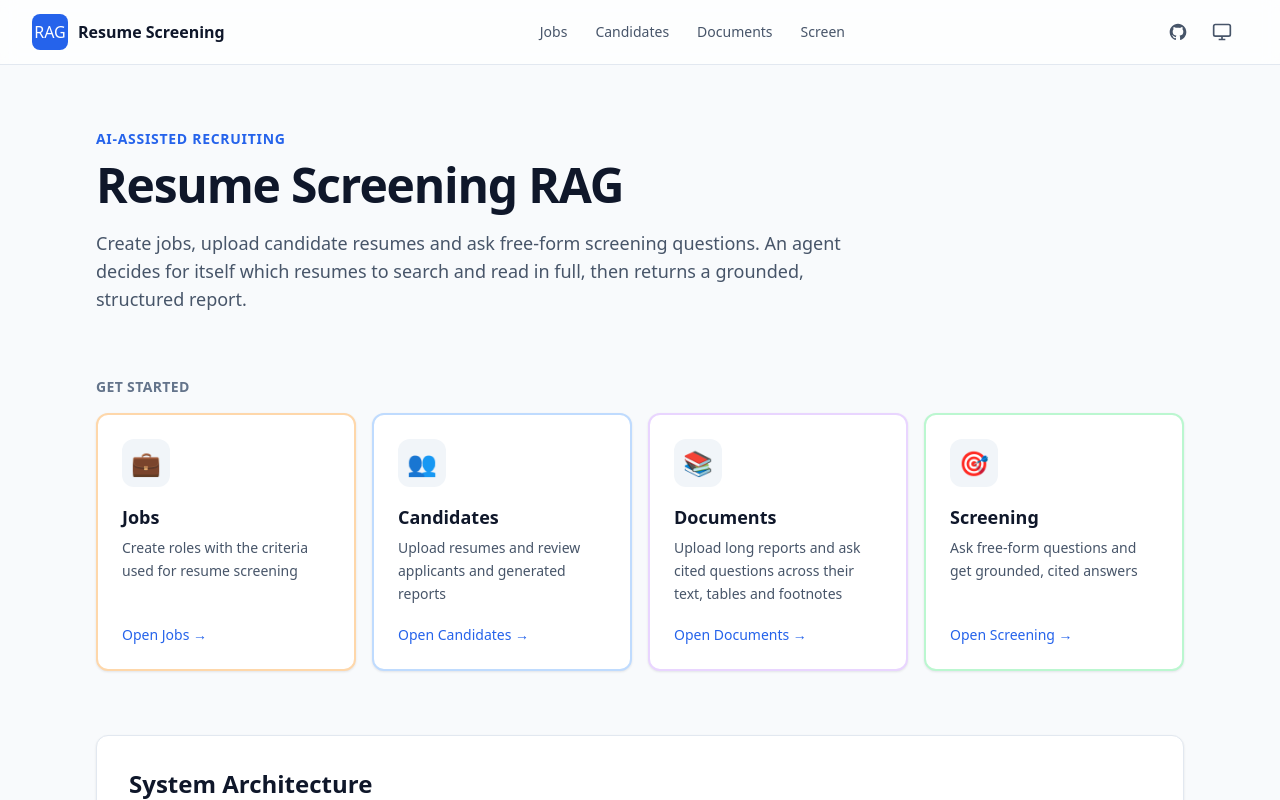
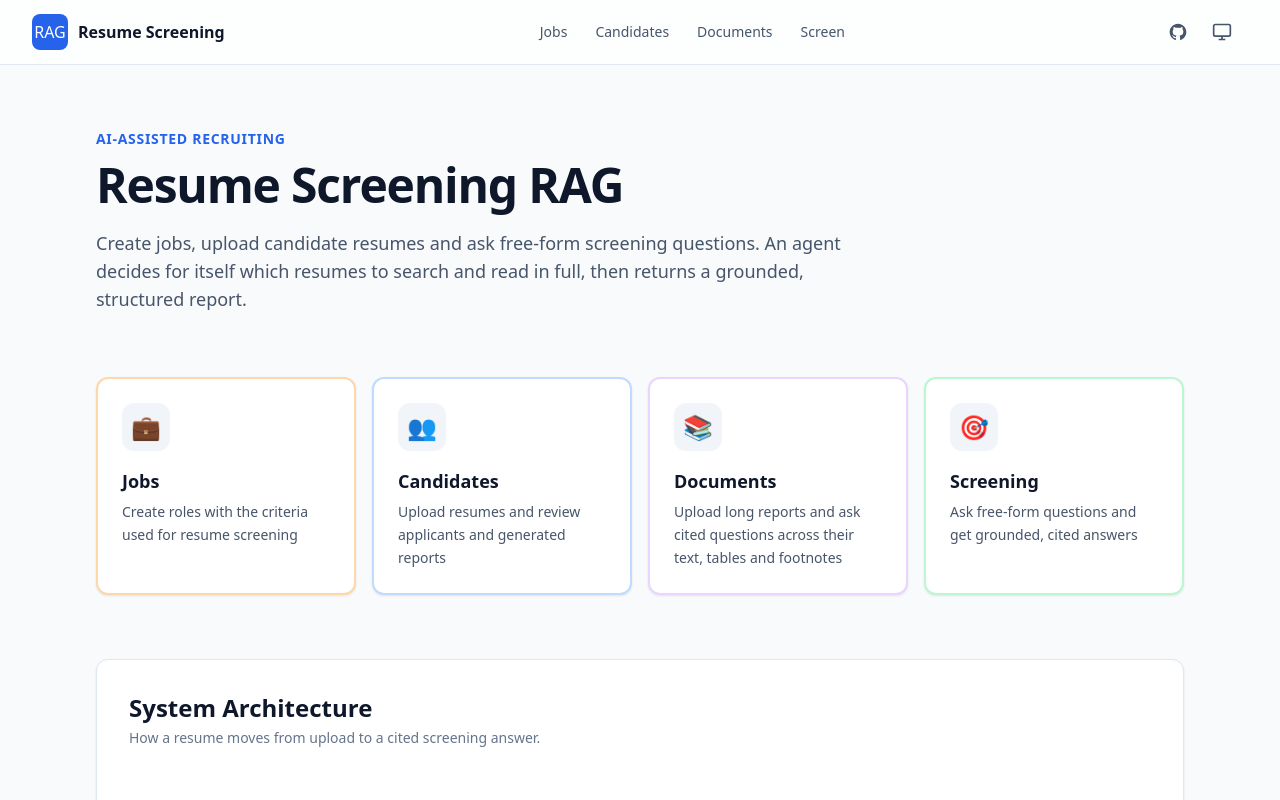
Before and after one commit to NisargChokshi45/rag-demo, a Next.js app: page / in a window 1280 px wide. Shown: the top 800 px of the page. Built offline with nearby package versions, Linux system fonts and the light colour scheme.

Commit message:
refactor(home): remove get started heading and card links

```diff
--- a/app/page.tsx
+++ b/app/page.tsx
@@ -732,12 +732,6 @@ export default function Home() {
         </section>
 
         <section aria-labelledby="get-started-heading">
-          <h2
-            id="get-started-heading"
-            className="mb-4 text-sm font-semibold uppercase tracking-wide text-slate-500"
-          >
-            Get started
-          </h2>
           <div className="grid gap-4 sm:grid-cols-2 lg:grid-cols-4">
             {destinations.map((dest) => (
               <Link
@@ -757,9 +751,6 @@ export default function Home() {
                 <p className="mt-1.5 text-sm leading-relaxed text-slate-600">
                   {dest.description}
                 </p>
-                <span className="mt-auto pt-5 text-sm font-medium text-blue-600 group-hover:underline">
-                  Open {dest.title} &rarr;
-                </span>
               </Link>
             ))}
           </div>
```
